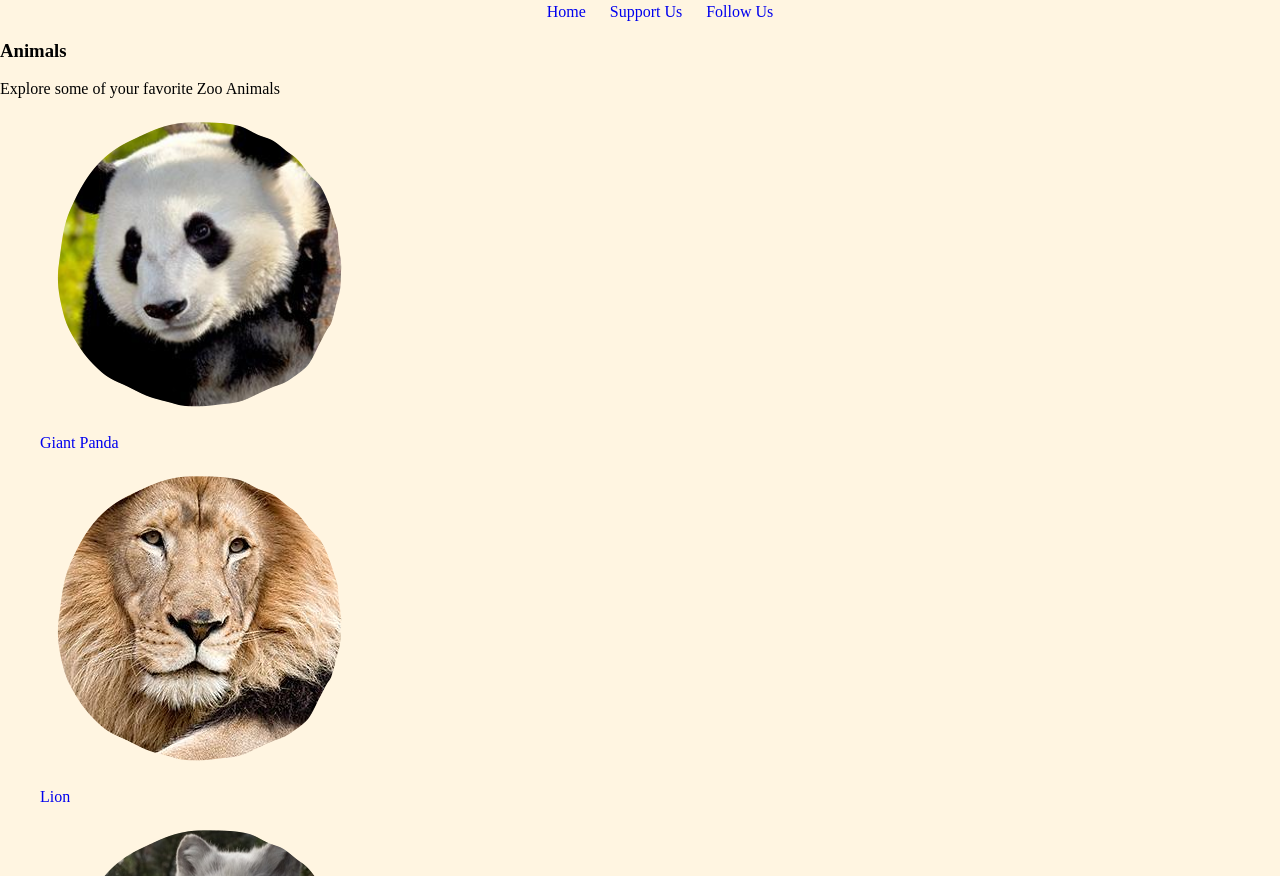
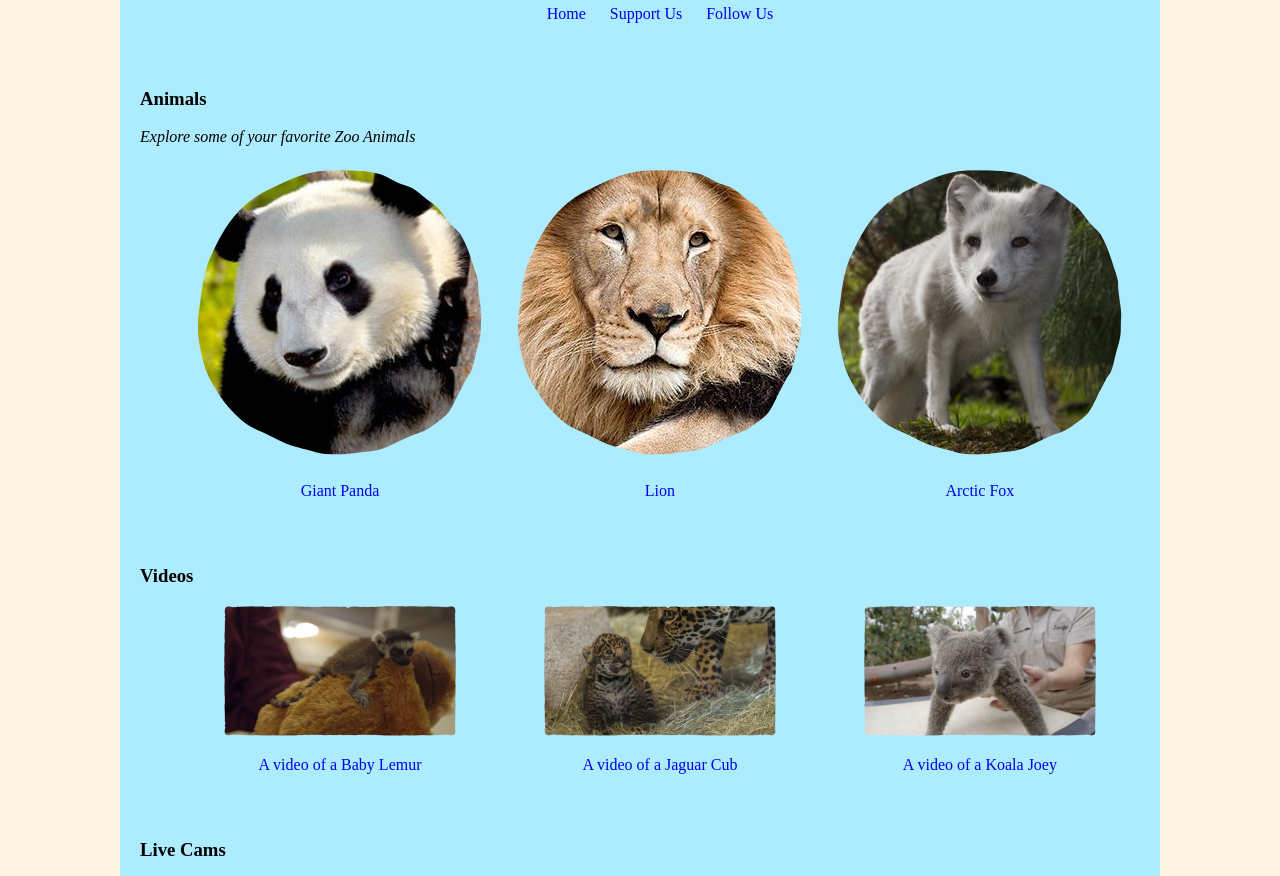
Before and after one commit to anju468/groupproject, a plain HTML site: page index.html in a window 1280 px wide. Shown: the part 118-994 px from the top of the page. Drawn offline with Linux system fonts and the light colour scheme; a web font is replaced by a local one.

Commit message:
Edit HTML for styling.

```diff
--- a/index.html
+++ b/index.html
@@ -1,40 +1,51 @@
 <!DOCTYPE html>
 <html>
+
   <head>
     <link rel="stylesheet" href="css/style.css" media="all" type="text/css" charset="utf-8">
-    <link href='https://fonts.googleapis.com/css?family=Indie+Flower' rel='stylesheet' type='text/css'>
+    <link href='https://fonts.googleapis.com/css?family=Sorts+Mill+Goudy' rel='stylesheet' type='text/css'>
    <title>The San Diego Zoo</title>
   </head>
+
   <body>
+    <div class="wrapper">
 
       <div class="header">
-      <h1> The San Diego Zoo </h1>
-      <h2> Voted the #1 Zoo in the World! </h2>
+        <h1><span class="small">The</span> San Diego Zoo</h1>
+        <h2> Voted the <strong>#1</strong> Zoo in the World! </h2>
       </div>
 
       <div class="nav">
         <ul class="navlist">
+          <li>
+            <a href="index.html"> Home</a>
+          </li>
 
-        <li> <a href="index.html"> Home</a></li>
-        <li> <a href="http://zoo.sandiegozoo.org/support-us">Support Us </a></li>
-        <li><a href="http://zoo.sandiegozoo.org/follow-us">Follow Us</a></li>
+          <li>
+            <a href="http://zoo.sandiegozoo.org/support-us">Support Us </a>
+          </li>
+
+          <li>
+            <a href="http://zoo.sandiegozoo.org/follow-us">Follow Us</a>
+          </li>
         </ul>
       </div>
 
+      <div class="section">
         <h3> Animals </h3>
         <p>
-      Explore some of your favorite Zoo Animals
+          <em>Explore some of your favorite Zoo Animals</em>
         </p>
 
-    <div class="animals">
-      <ul class="plf">
+        <ul class="columns">
+
           <li>
             <a href="giantpanda.html"><img src="img/panda.jpg" alt="A picture of a Panda" />
-        </li>
               <p>
                 Giant Panda
               </p>
             </a>
+          </li>
 
           <li>
             <a href="lion.html"><img src="img/lion.jpg" alt="A picture of a Lion" />
@@ -43,6 +54,7 @@
               </p>
             </a>
           </li>
+
           <li>
             <a href="arcticfox.html"><img src="img/arctic_fox.jpg" alt="A picture of an Arctic Fox" />
               <p>
@@ -50,46 +62,70 @@
               </p>
             </a>
           </li>
+
+        </ul>
       </div>
-  <div class="videos">
+
+      <div class="section">
         <h3> Videos </h3>
+        <ul class="columns">
+          <li>
             <a href="http://zoo.sandiegozoo.org/mvideos/?bcpid=2869243213001&bckey=AQ~~,AAAAAGF4K-A~,pM27qCB38SGSZj7iUanXCt6D4dFAY8mg&bclid=5172095001&bctid=4273174115001"><img src="img/babylemur-video.jpg" alt="A video of a baby lemur" />
               <p>
                 A video of a Baby Lemur
               </p>
             </a>
+          </li>
+          <li>
             <a href="http://zoo.sandiegozoo.org/mvideos/?bcpid=2869243213001&bckey=AQ~~,AAAAAGF4K-A~,pM27qCB38SGSZj7iUanXCt6D4dFAY8mg&bclid=5172095001&bctid=4139043795001"><img src="img/jaguarcub-video.jpg" alt="A video of a jaguar cub" />
               <p>
                 A video of a Jaguar Cub
               </p>
             </a>
+          </li>
+          <li>
             <a href="http://zoo.sandiegozoo.org/mvideos/?bcpid=2869243213001&bckey=AQ~~,AAAAAGF4K-A~,pM27qCB38SGSZj7iUanXCt6D4dFAY8mg&bclid=5172095001&bctid=4346796421001"><img src="img/koalajoey-video.jpg" alt="A video of a koala joey" />
               <p>
                 A video of a Koala Joey
               </p>
             </a>
+          </li>
+        </ul>
       </div>
+
+      <div class="section">
         <h3> Live Cams </h3>
 
+        <ul class="columns">
+
+          <li>
             <a href="http://sdzsafaripark.org/elephant-cam"><img src="img/elephant-cam.jpg" alt="Elephant Live Cam" />
               <p>
                 Elephant Live Cam
               </p>
             </a>
+          </li>
 
+          <li>
             <a href="http://zoo.sandiegozoo.org/cams/panda-cam"><img src="img/panda-cam.jpg" alt="Panda Live Cam" />
               <p>
                 Panda Live Cam
               </p>
             </a>
+          </li>
 
+          <li>
             <a href="http://sandiegozoo100.org/our-future#penguin-cam"><img src="img/penguin-cam.jpg" alt="Penguin Live Cam" />
               <p>
                 Penguin Live Cam
               </p>
             </a>
+          </li>
 
-
+        </ul>
+      </div>
+      <div class="footer"></div>
+    </div>
 
   </body>
 </html>
```
Lines whose indentation alone changed are shown as unchanged.
